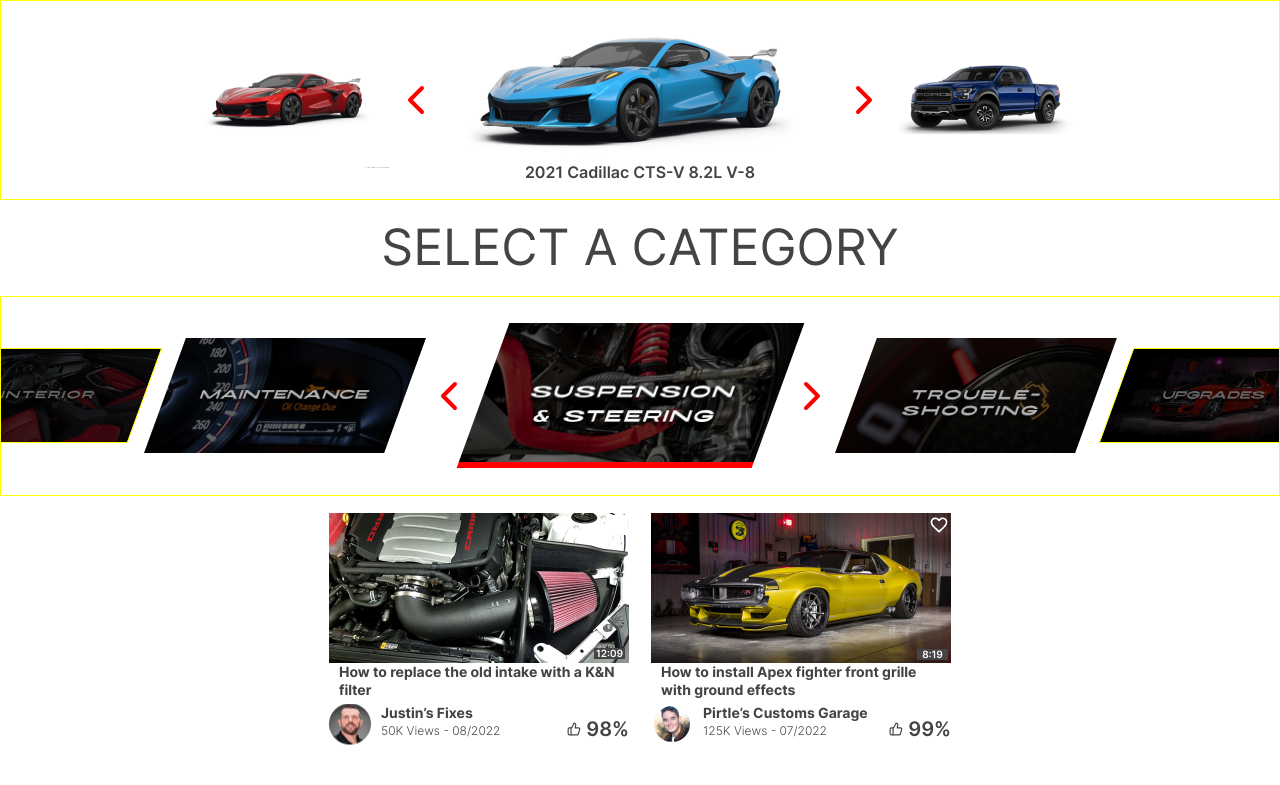
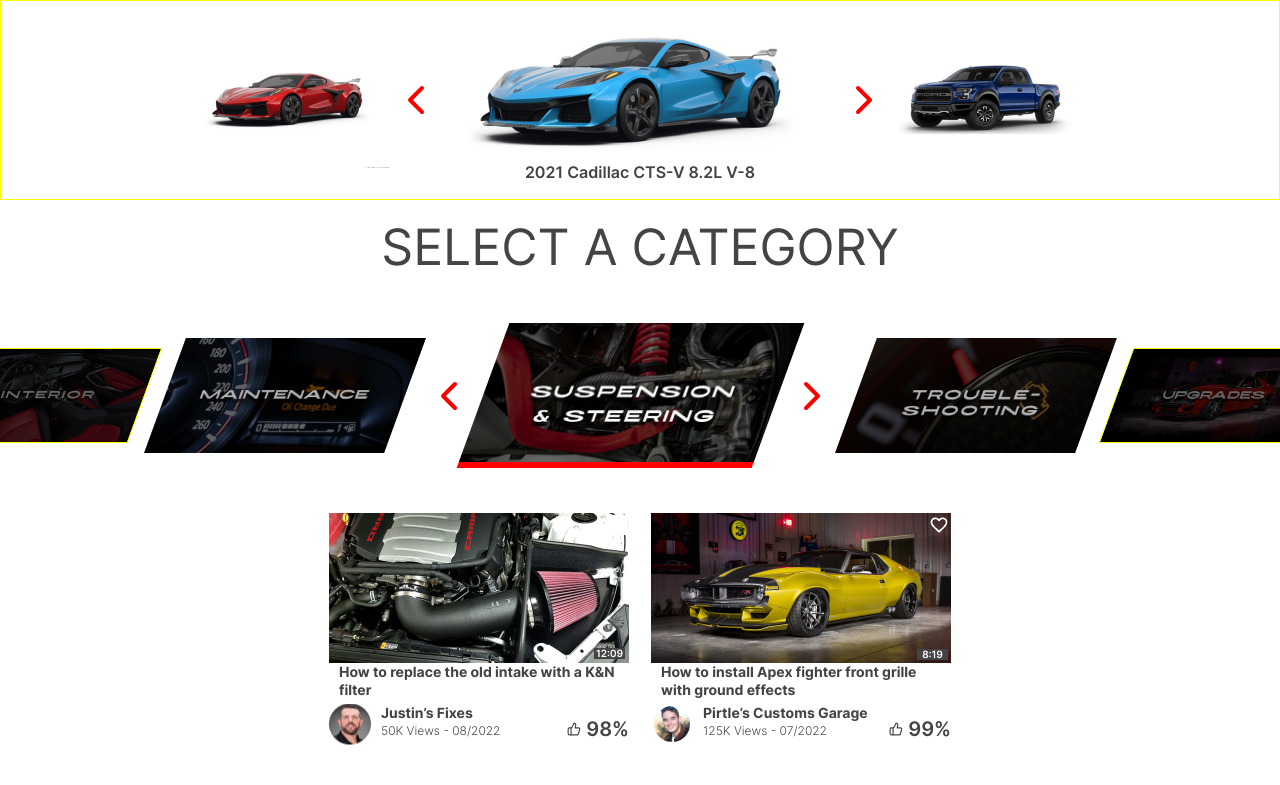
Before and after one commit to lgdhades/howtoo, a Next.js app: page / in a window 1280 px wide. Shown: the top 785 px of the page. Built offline with nearby package versions, Linux system fonts and the light colour scheme.

Commit message:
refactor [CategoriesSlider] : comment unused code

```diff
--- a/components/CategoriesSlider/CateogriesSlider.jsx
+++ b/components/CategoriesSlider/CateogriesSlider.jsx
@@ -48,7 +48,7 @@
 
 /*---> Styles <---*/
 const SliderWrapper = styled.div`
-  border: 1px solid yellow;
+  /* border: 1px solid yellow; */
   height: 200px;
   display: flex;
   justify-content: center;
```
